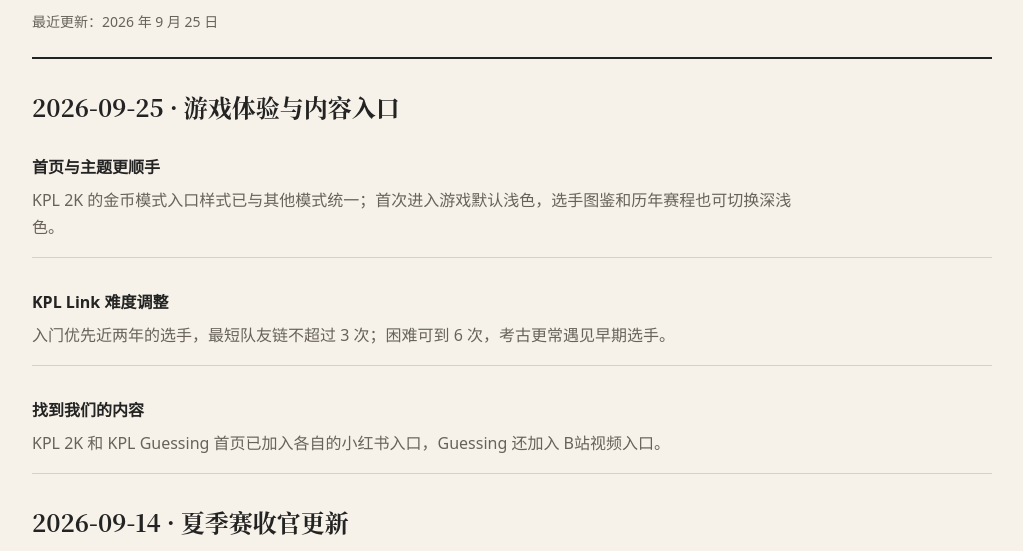
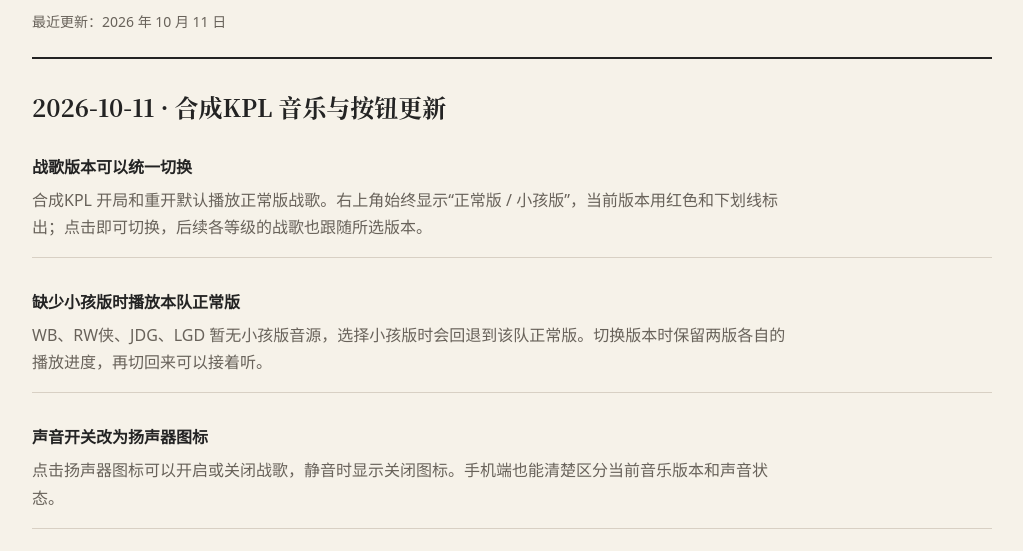
Before and after one commit to KQ-KUN/kplgame, a website: page portal/announcement.html in a window 1280 px wide. Shown: the part 185-736 px from the top of the page, without its empty margins (128-1151 px from the left). Drawn offline with Linux system fonts and the light colour scheme.

Commit message:
docs: announce merge music controls update

```diff
--- a/portal/announcement.html
+++ b/portal/announcement.html
@@ -15,8 +15,15 @@
       <a class="announcement-back" href="./"><span aria-hidden="true">←</span> 返回游戏中心</a>
       <header class="announcement-hero">
         <h1>更新公告</h1>
-        <span>最近更新：<time datetime="2026-09-25">2026 年 9 月 25 日</time></span>
+        <span>最近更新：<time datetime="2026-10-11">2026 年 10 月 11 日</time></span>
       </header>
+
+      <h2><time datetime="2026-10-11">2026-10-11</time> · 合成KPL 音乐与按钮更新</h2>
+      <ol class="update-list">
+        <li><strong>战歌版本可以统一切换</strong><p>合成KPL 开局和重开默认播放正常版战歌。右上角始终显示“正常版 / 小孩版”，当前版本用红色和下划线标出；点击即可切换，后续各等级的战歌也跟随所选版本。</p></li>
+        <li><strong>缺少小孩版时播放本队正常版</strong><p>WB、RW侠、JDG、LGD 暂无小孩版音源，选择小孩版时会回退到该队正常版。切换版本时保留两版各自的播放进度，再切回来可以接着听。</p></li>
+        <li><strong>声音开关改为扬声器图标</strong><p>点击扬声器图标可以开启或关闭战歌，静音时显示关闭图标。手机端也能清楚区分当前音乐版本和声音状态。</p></li>
+      </ol>
 
       <h2><time datetime="2026-09-25">2026-09-25</time> · 游戏体验与内容入口</h2>
       <ol class="update-list">
```
